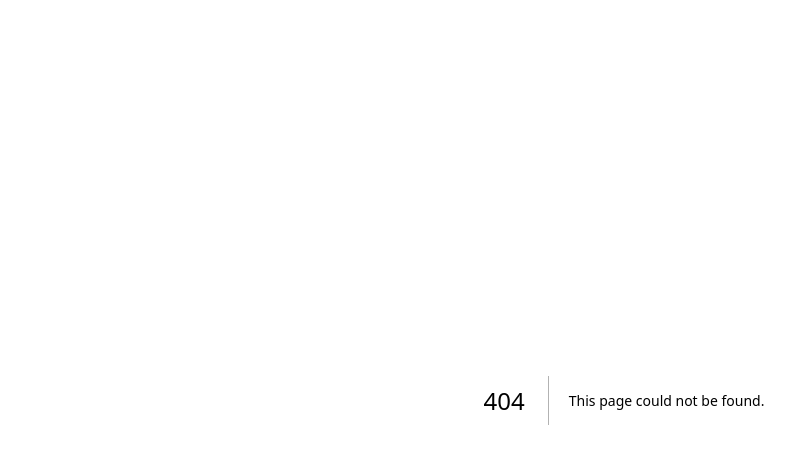
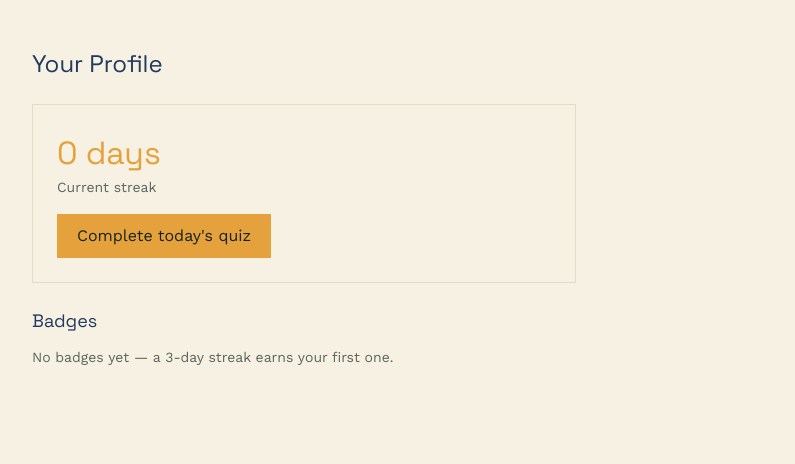
Before and after one commit to paninieywa/paathsala, a Next.js app: page /profile in a window 1280 px wide. Before the commit this address had no page. Shown: the top 464 px of the page, without its empty margins (16-811 px from the left). Built offline with nearby package versions, Linux system fonts and the light colour scheme.

Commit message:
Profile: Streak and Badges

```diff
--- /dev/null
+++ b/src/app/profile/page.tsx
@@ -0,0 +1,84 @@
+'use client';
+
+import { useEffect, useState } from 'react';
+import { getStreak, completeToday, getBadges } from '@/lib/streak';
+
+export default function ProfilePage() {
+  const [streak, setStreak] = useState(0);
+  const [doneToday, setDoneToday] = useState(false);
+
+  useEffect(() => {
+    const data = getStreak();
+    setStreak(data.count);
+    setDoneToday(data.lastCompleted === new Date().toISOString().slice(0, 10));
+  }, []);
+
+  function handleComplete() {
+    const data = completeToday();
+    setStreak(data.count);
+    setDoneToday(true);
+  }
+
+  const badges = getBadges(streak);
+
+  return (
+    <main style={{ padding: '48px', maxWidth: '640px' }}>
+      <h1 className="font-display text-2xl mb-6" style={{ color: 'var(--indigo)' }}>
+        Your Profile
+      </h1>
+
+      <div
+        style={{
+          border: '1px solid #E4DCC6',
+          padding: '24px',
+          marginBottom: '24px',
+        }}
+      >
+        <p className="font-display" style={{ fontSize: '32px', color: 'var(--marigold)' }}>
+          {streak} day{streak === 1 ? '' : 's'}
+        </p>
+        <p style={{ color: '#5B665F', fontSize: '14px' }}>Current streak</p>
+
+        <button
+          onClick={handleComplete}
+          disabled={doneToday}
+          style={{
+            marginTop: '16px',
+            padding: '10px 20px',
+            background: doneToday ? '#E4DCC6' : 'var(--marigold)',
+            color: 'var(--ink)',
+            border: 'none',
+            cursor: doneToday ? 'not-allowed' : 'pointer',
+          }}
+        >
+          {doneToday ? "Today's quiz done" : "Complete today's quiz"}
+        </button>
+      </div>
+
+      <h2 className="font-display text-lg mb-3" style={{ color: 'var(--indigo)' }}>
+        Badges
+      </h2>
+      {badges.length === 0 ? (
+        <p style={{ color: '#5B665F', fontSize: '14px' }}>
+          No badges yet — a 3-day streak earns your first one.
+        </p>
+      ) : (
+        <div className="flex flex-wrap gap-2">
+          {badges.map((b) => (
+            <span
+              key={b}
+              style={{
+                border: '1px solid var(--marigold)',
+                padding: '6px 12px',
+                fontSize: '13px',
+                color: 'var(--indigo)',
+              }}
+            >
+              {b}
+            </span>
+          ))}
+        </div>
+      )}
+    </main>
+  );
+}
--- /dev/null
+++ b/src/lib/streak.ts
@@ -0,0 +1,49 @@
+const KEY = 'paathsala_streak';
+
+type StreakData = {
+  count: number;
+  lastCompleted: string | null; // ISO date, no time
+};
+
+function todayStr(): string {
+  return new Date().toISOString().slice(0, 10);
+}
+
+function daysBetween(a: string, b: string): number {
+  const d1 = new Date(a).getTime();
+  const d2 = new Date(b).getTime();
+  return Math.round((d2 - d1) / (1000 * 60 * 60 * 24));
+}
+
+export function getStreak(): StreakData {
+  if (typeof window === 'undefined') return { count: 0, lastCompleted: null };
+  const raw = localStorage.getItem(KEY);
+  return raw ? JSON.parse(raw) : { count: 0, lastCompleted: null };
+}
+
+export function completeToday(): StreakData {
+  const data = getStreak();
+  const today = todayStr();
+
+  if (data.lastCompleted === today) return data; // already done today
+
+  if (!data.lastCompleted) {
+    data.count = 1;
+  } else {
+    const gap = daysBetween(data.lastCompleted, today);
+    data.count = gap === 1 ? data.count + 1 : 1; // reset if streak broken
+  }
+
+  data.lastCompleted = today;
+  localStorage.setItem(KEY, JSON.stringify(data));
+  return data;
+}
+
+export function getBadges(streakCount: number): string[] {
+  const badges: string[] = [];
+  if (streakCount >= 3) badges.push('3-Day Starter');
+  if (streakCount >= 7) badges.push('7-Day Habit');
+  if (streakCount >= 30) badges.push('30-Day Scholar');
+  if (streakCount >= 100) badges.push('100-Day Legend');
+  return badges;
+}
```
